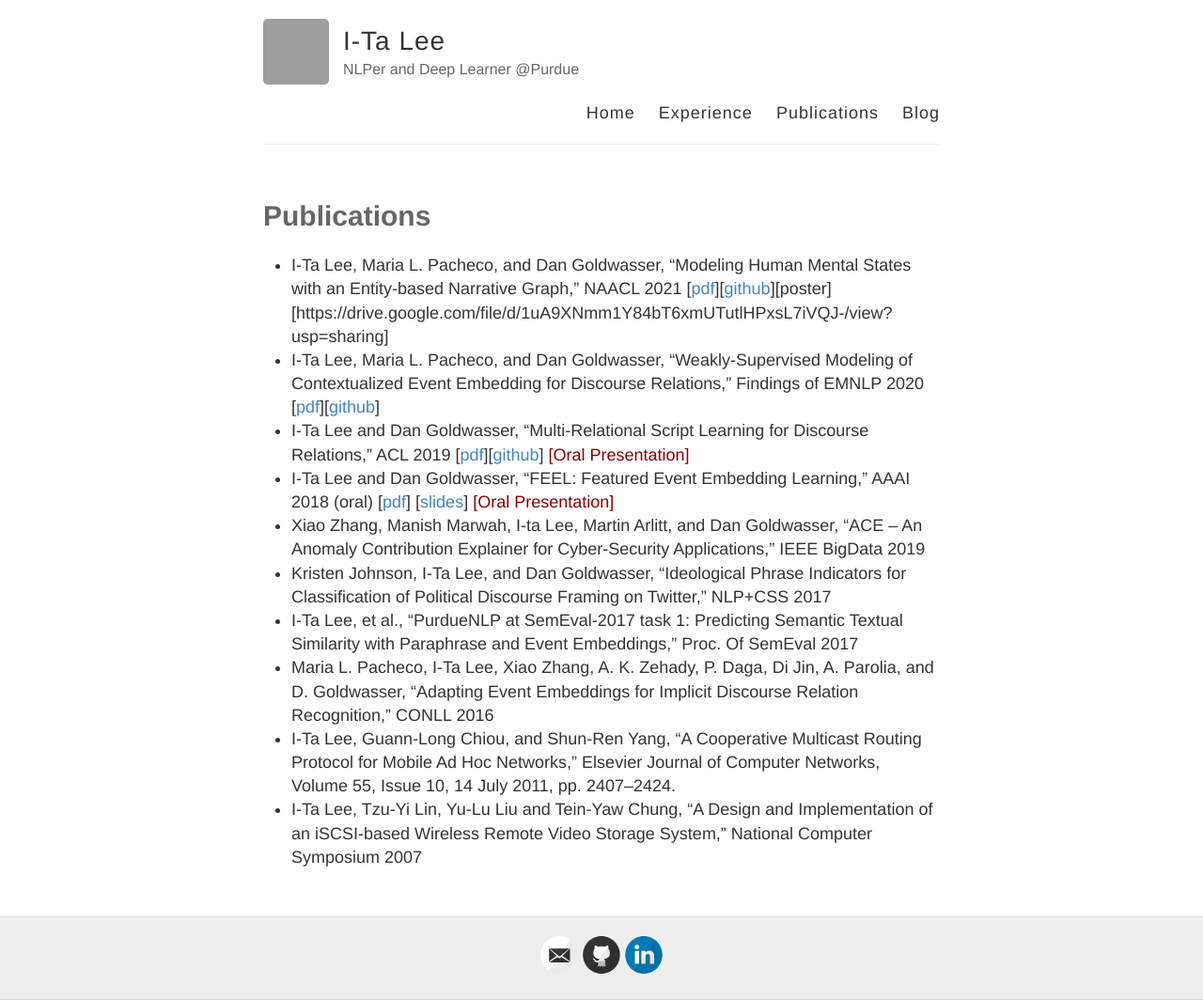
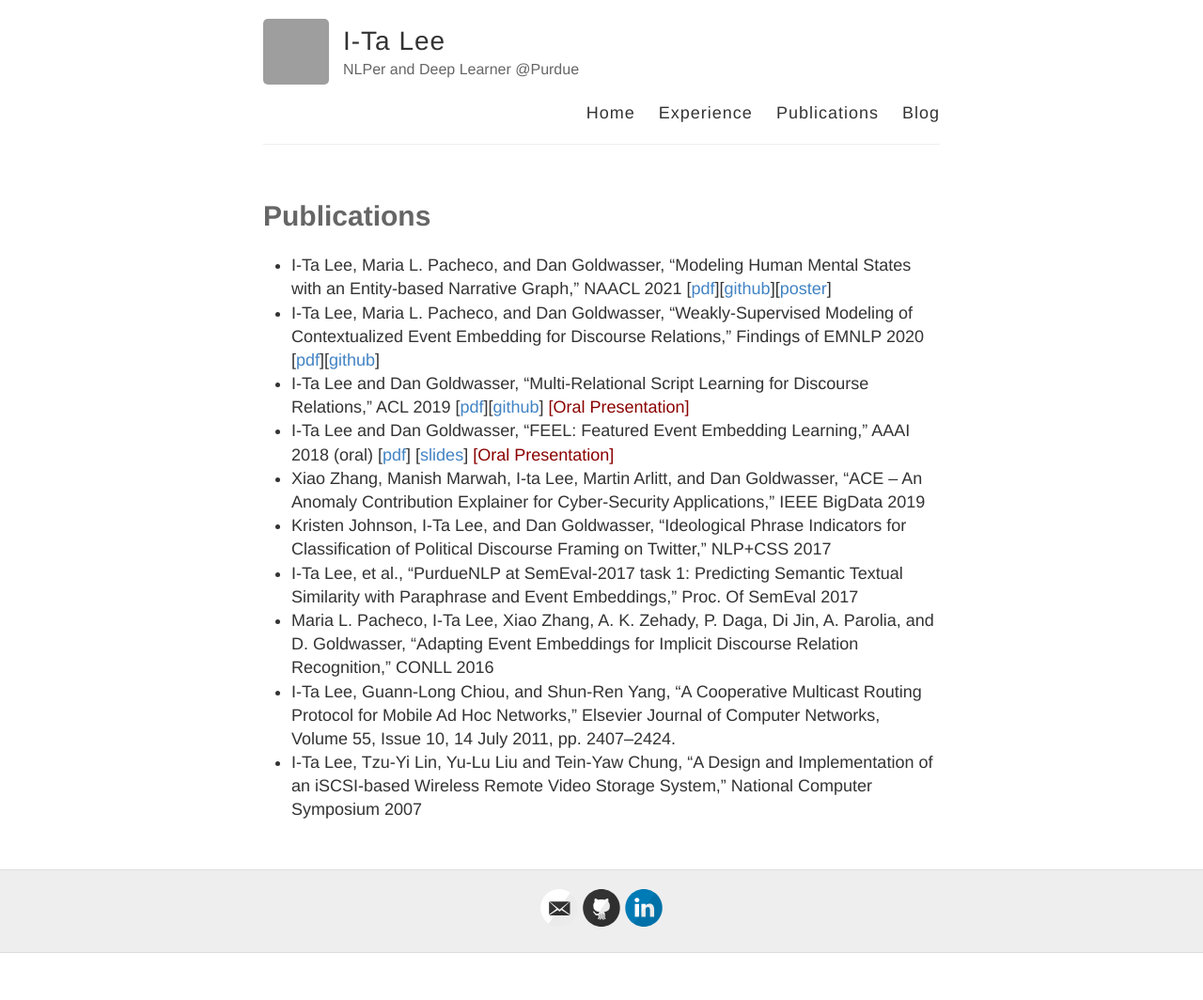
Before and after one commit to doug919/doug919.github.io, a Jekyll site: the page built from publications.md, in a window 1280 px wide. Shown: the whole page at 94% size. Built offline with Jekyll 4.4.1, drawn with Linux system fonts in a browser that asks for light colours; after the commit the page ends 1014 px from its top, so only the background shows below that; grey boxes are pictures that could not be loaded.

Commit message:
update poster link

```diff
--- a/publications.md
+++ b/publications.md
@@ -4,7 +4,7 @@ title: Publications
 permalink: /publications
 ---
 
-- I-Ta Lee, Maria L. Pacheco, and Dan Goldwasser, “Modeling Human Mental States with an Entity-based Narrative Graph,” NAACL 2021 [[pdf](https://arxiv.org/abs/2104.07079)][[github](https://github.com/doug919/entity_based_narrative_graph)][poster][https://drive.google.com/file/d/1uA9XNmm1Y84bT6xmUTutlHPxsL7iVQJ-/view?usp=sharing]
+- I-Ta Lee, Maria L. Pacheco, and Dan Goldwasser, “Modeling Human Mental States with an Entity-based Narrative Graph,” NAACL 2021 [[pdf](https://arxiv.org/abs/2104.07079)][[github](https://github.com/doug919/entity_based_narrative_graph)][[poster](https://drive.google.com/file/d/1uA9XNmm1Y84bT6xmUTutlHPxsL7iVQJ-/view?usp=sharing)]
 - I-Ta Lee, Maria L. Pacheco, and Dan Goldwasser, “Weakly-Supervised Modeling of Contextualized Event Embedding for Discourse Relations,” Findings of EMNLP 2020 [[pdf](/download/emnlp_20.pdf)][[github](https://github.com/doug919/narrative_graph_emnlp2020)]
 - I-Ta Lee and Dan Goldwasser, “Multi-Relational Script Learning for Discourse Relations,” ACL 2019 [[pdf](https://www.aclweb.org/anthology/P19-1413)][[github](https://github.com/doug919/multi_relational_script_learning)] <span style="color:darkred">[Oral Presentation]</span>
 - I-Ta Lee and Dan Goldwasser, "FEEL: Featured Event Embedding Learning," AAAI 2018 (oral) [[pdf](/download/aaai-18-camera.pdf)] [[slides](/download/aaai18_feel_final.pdf)] <span style="color:darkred">[Oral Presentation]</span>
```
